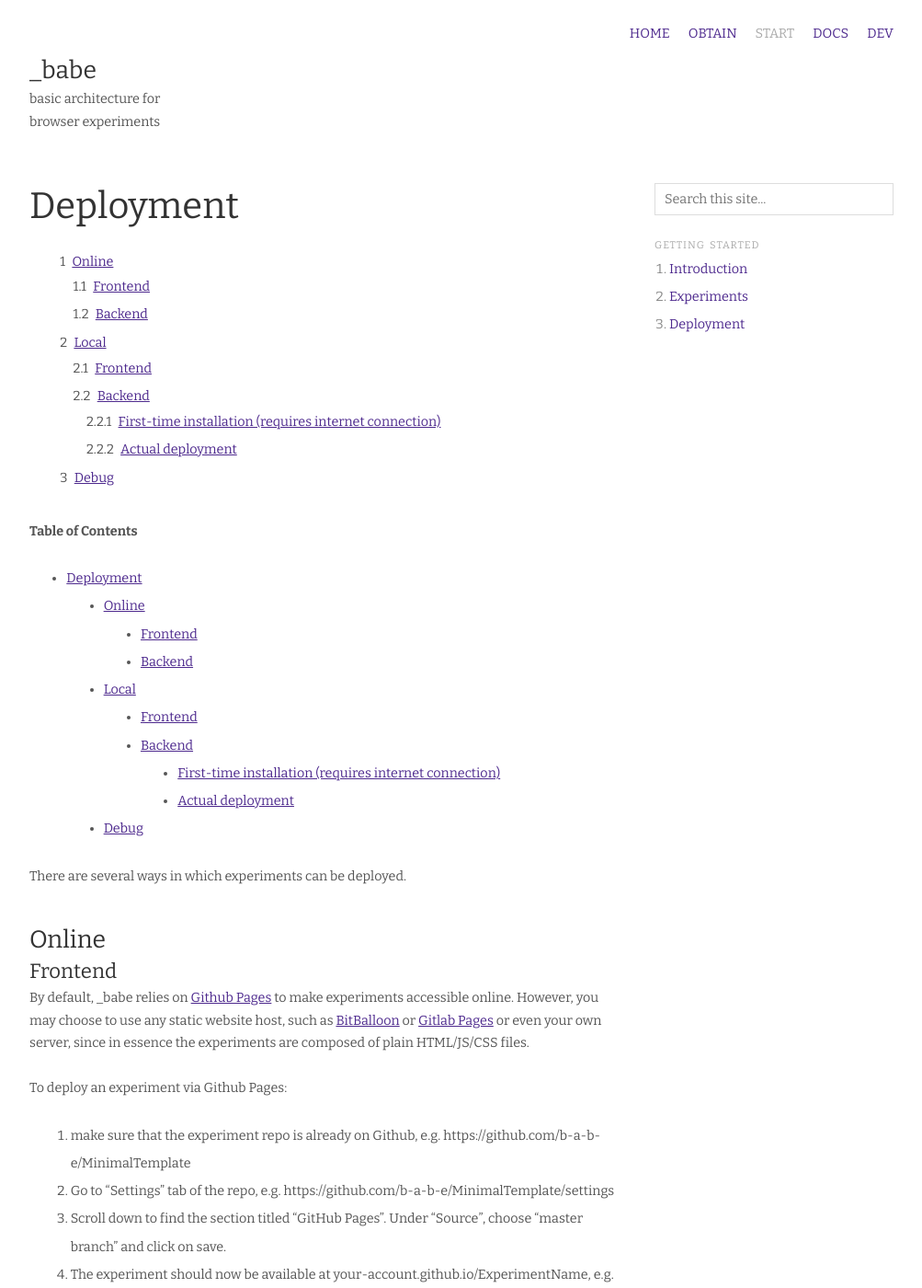
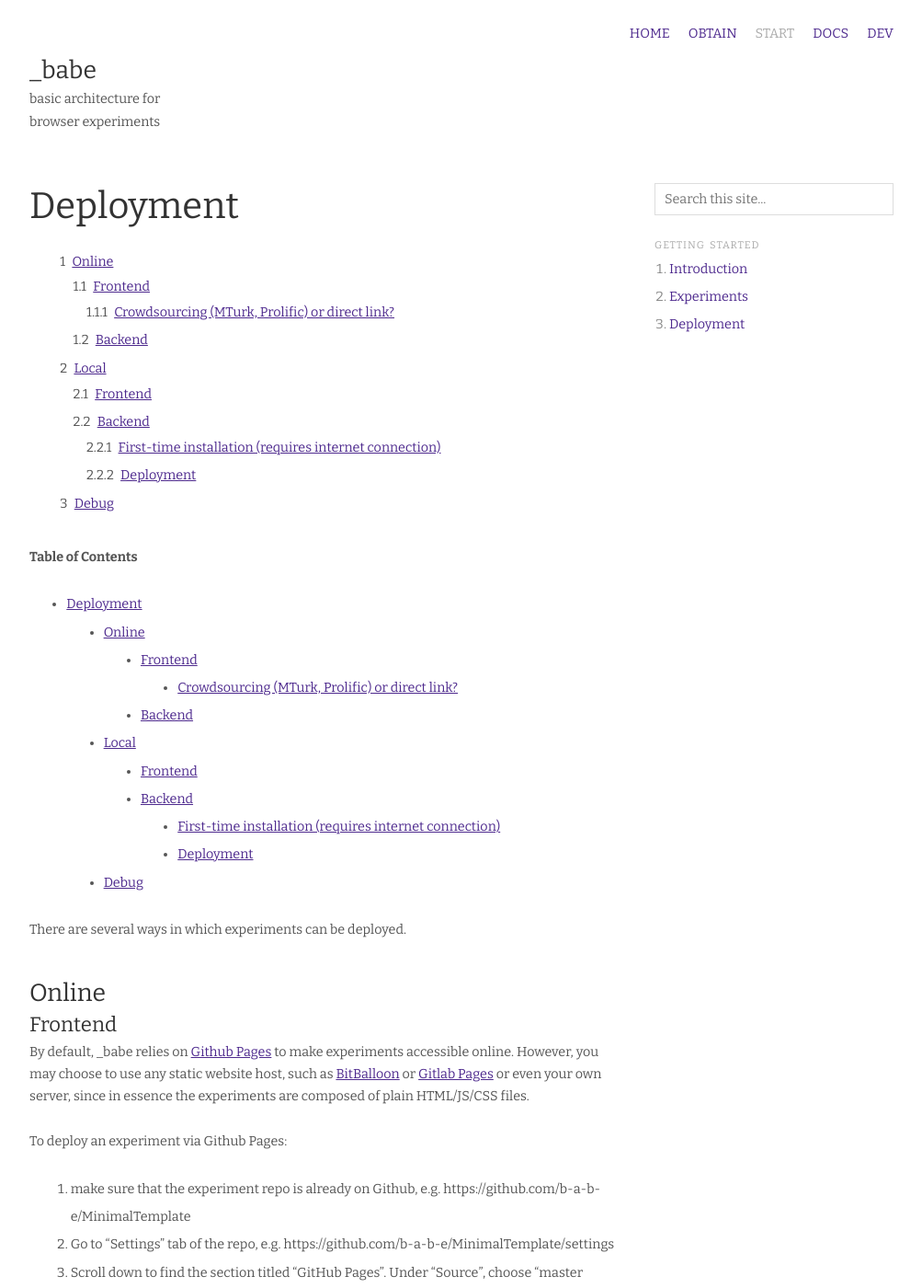
Before and after one commit to magpie-ea/magpie-site, a Jekyll site: the page built from getting-started/deployment.markdown, in a window 1280 px wide and 1400 px high. Shown: the whole window at 92% size, without its empty margins (138-1141 px from the left). Built offline with Jekyll 4.4.1, drawn with Linux system fonts in a browser that asks for light colours; nearby versions of some CDN libraries; some of the changed text lies outside the part shown.

Commit message:
Update getting-starting/deployment

````diff
--- a/getting-started/deployment.markdown
+++ b/getting-started/deployment.markdown
@@ -14,12 +14,13 @@
 - [{{ page.title }}](#-pagetitle-)
     - [Online](#online)
         - [Frontend](#frontend)
+            - [Crowdsourcing (MTurk, Prolific) or direct link?](#crowdsourcing-mturk-prolific-or-direct-link)
         - [Backend](#backend)
     - [Local](#local)
         - [Frontend](#frontend-1)
         - [Backend](#backend-1)
             - [First-time installation (requires internet connection)](#first-time-installation-requires-internet-connection)
-            - [Actual deployment](#actual-deployment)
+            - [Deployment](#deployment)
     - [Debug](#debug)
 
 <!-- markdown-toc end -->
@@ -39,6 +40,7 @@
 
 <!--- Make sure that the entry point of the experiment is named `index.html`. Otherwise Github Pages will not be able to serve the experiment correctly. -->
 
+#### Crowdsourcing (MTurk, Prolific) or direct link?
 You might post the experiment via [Amazon Mechanical Turk](https://www.mturk.com/), [Prolific](https://www.prolific.ac/), or by directly sending the link to the participants. Please change the `config/config_deploy.js` in the experiment directory accordingly:
 
 ```javascript
@@ -99,7 +101,7 @@
   docker-compose run --rm web bash -c "mix deps.get && npm install && node node_modules/brunch/bin/brunch build && mix ecto.migrate"
   ```
 
-#### Actual deployment
+#### Deployment
 
 After first-time installation, you can launch a local server instance which sets up the experiment in your browser and stores the results.
 
````
